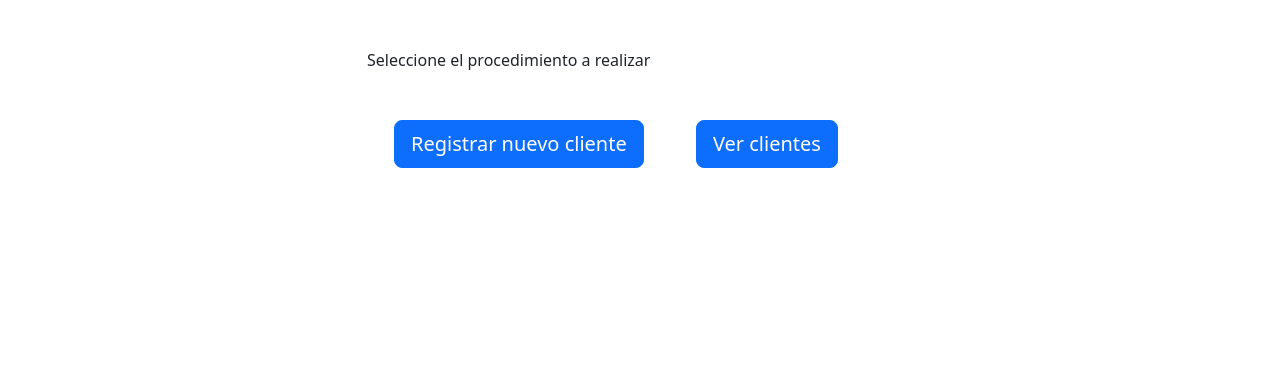
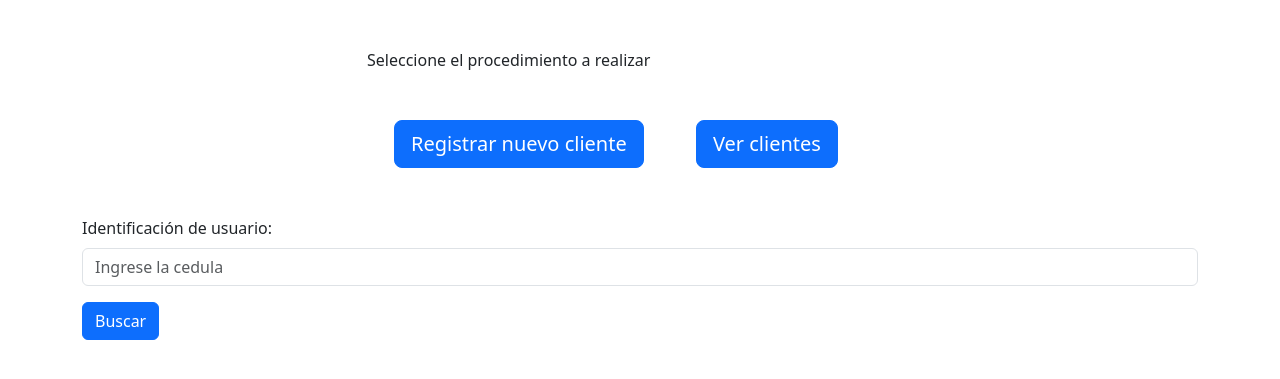
Before and after one commit to Kenneth3750/Body_Fitness, a Flask app: page /index.html in a window 1280 px wide. Shown: the part 57-436 px from the top of the page. Run offline with Flask 3, Linux system fonts and the light colour scheme; some libraries are stand-ins or nearby versions.

Commit message:
Update index.html

```diff
--- a/templates/index.html
+++ b/templates/index.html
@@ -127,6 +127,18 @@
     </div>
 </div>
 
+<div class="container mt-5">
+    <form>
+        <div class="mb-3">
+            <label for="userId_index" class="form-label">Identificación de usuario:</label>
+            <input type="text" class="form-control" id="entryUser" placeholder="Ingrese la cedula">
+        </div>
+        <button type="button" class="btn btn-primary" onclick="newEntry()">Buscar</button>
+    </form>
+
+</div>
+
 <script src="js/bootstrap.bundle.min.js"></script>
+<script src="/static/js/Script.js"></script>
 </body>
 </html>
```
